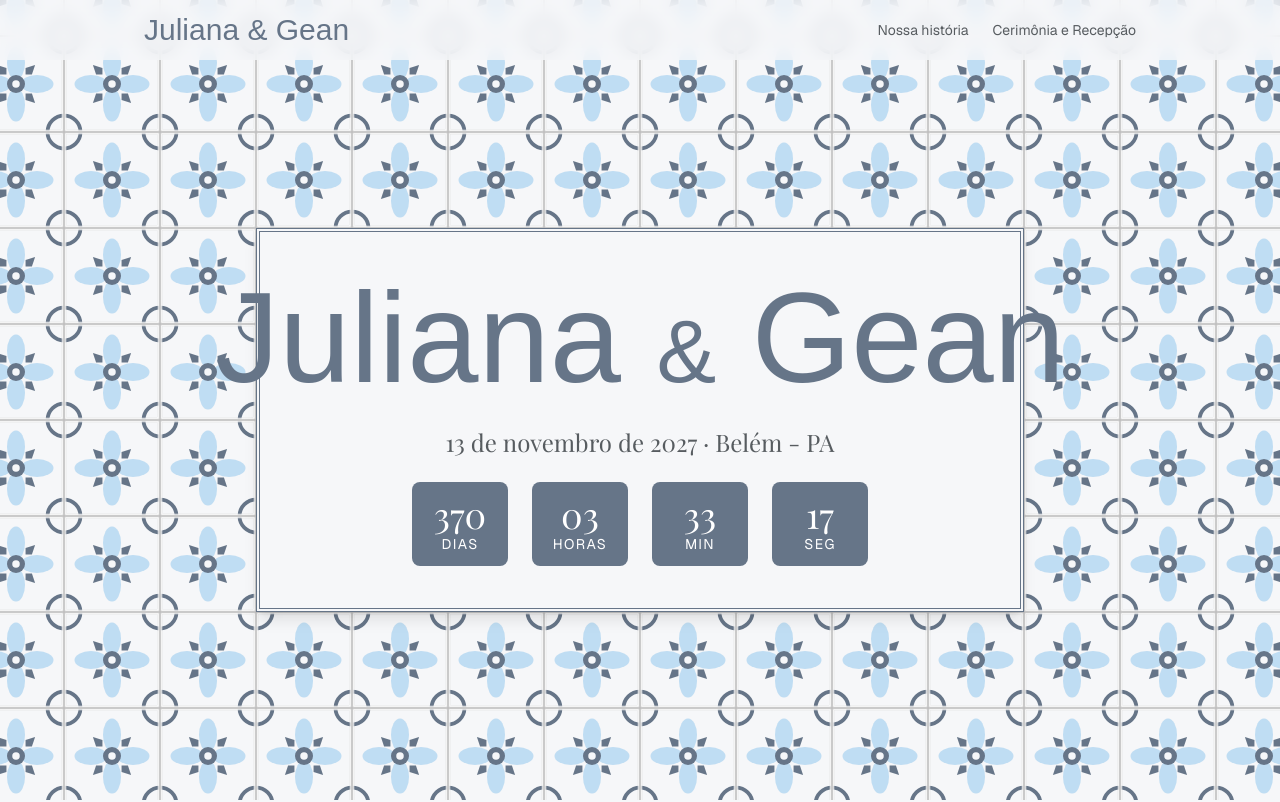
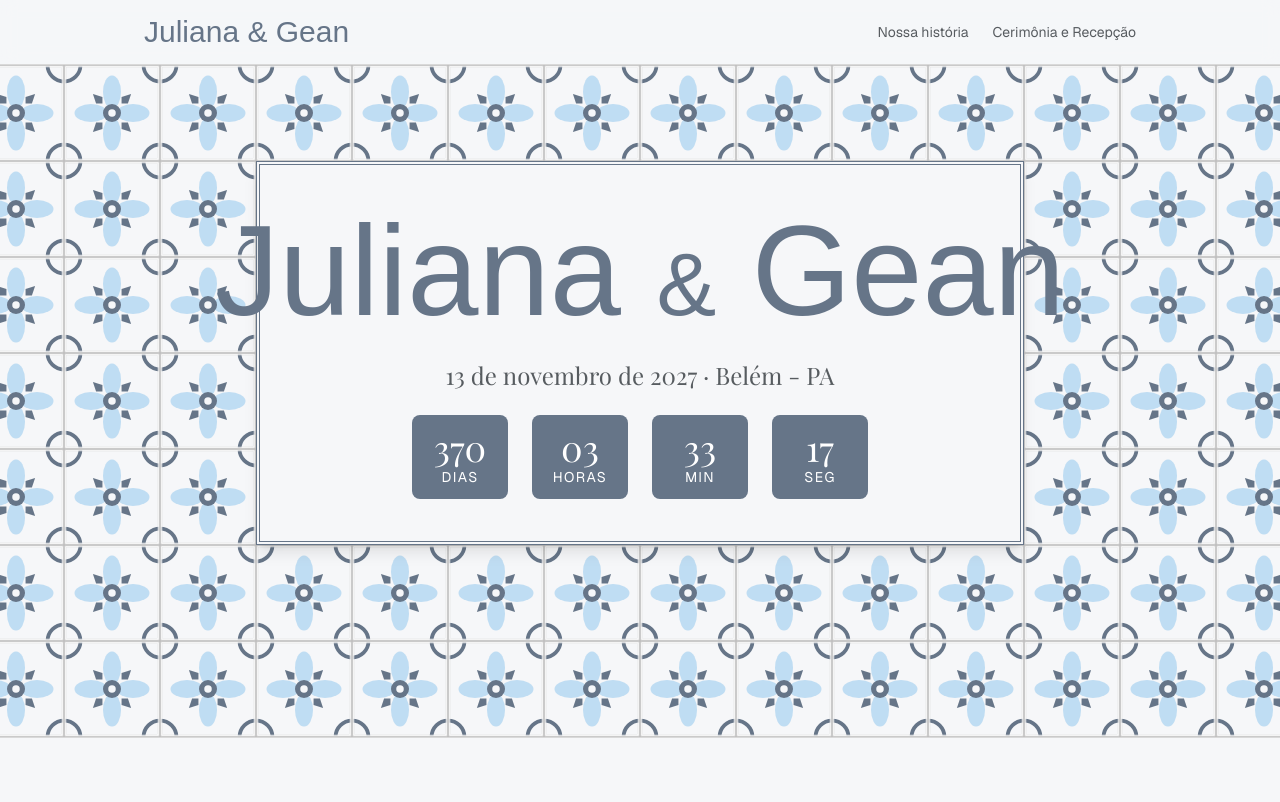
Before and after one commit to gean-costa/wedding-gj-site, a Next.js app: page / in a window 1280 px wide. Shown: the top 802 px of the page. Built offline with nearby package versions, Linux system fonts and the light colour scheme; a web font is replaced by a local one.

Commit message:
Página inicial: parede de azulejos com altura inteira e juntas aparentes nas bordas

```diff
--- a/src/app/page.tsx
+++ b/src/app/page.tsx
@@ -1,6 +1,14 @@
+import type { CSSProperties } from "react";
 import { AzulejoGrid } from "@/components/Azulejo";
 import { Countdown } from "@/components/Countdown";
 import { mapsEmbedUrl, mapsSearchUrl, wedding, type Venue } from "@/lib/wedding";
+
+// Altura da parede da página inicial: a tela menos o menu (4rem), arredondada
+// para baixo até um número inteiro de azulejos, com no mínimo uma fileira
+// acima e uma abaixo do cartão.
+const heroHeight = {
+  "--h": "max(calc(var(--tile) * (var(--rows) + 2)), round(down, calc(100svh - 4rem), var(--tile)))",
+} as CSSProperties;
 
 const navLinks = [
   { href: "#historia", label: "Nossa história" },
@@ -11,7 +19,7 @@ export default function Home() {
   return (
     <>
       <header className="fixed inset-x-0 top-0 z-10 bg-background/80 backdrop-blur">
-        <nav className="mx-auto flex max-w-5xl items-center justify-between px-4 py-3">
+        <nav className="mx-auto flex h-16 max-w-5xl items-center justify-between px-4">
           <a href="#inicio" className="whitespace-nowrap font-script text-3xl text-accent">
             {wedding.shortNames}
           </a>
@@ -27,10 +35,16 @@ export default function Home() {
         </nav>
       </header>
 
-      <main className="flex-1">
+      <main className="flex-1 pt-16">
         {/*
-          O cartão mede um número inteiro de azulejos (--cols x --rows de --tile)
-          e a grade nasce no canto dele, então as bordas caem nas juntas.
+          Parede de azulejos encaixada na grade:
+          - a altura da parede (--h) é um número inteiro de azulejos, então ela
+            começa e termina numa junta;
+          - o cartão mede --cols x --rows azulejos e fica a um número inteiro de
+            fileiras do topo; na horizontal a grade é ancorada na borda esquerda
+            do cartão, então as quatro bordas dele caem nas juntas;
+          - a borda de cima e de baixo da seção completa a meia junta que o
+            azulejo desenha na própria borda.
           Tamanhos por faixa de tela:
             < 360px:  azulejo 48px, cartão 6x6 (288x288)
             ≥ 360px:  azulejo 56px, cartão 6x6 (336x336)
@@ -39,11 +53,17 @@ export default function Home() {
         */}
         <section
           id="inicio"
-          className="relative flex min-h-svh items-center justify-center overflow-hidden pb-10 pt-20 [--cols:6] [--rows:6] [--tile:48px] min-[360px]:[--tile:56px] sm:[--cols:7] sm:[--rows:4] sm:[--tile:80px] lg:[--cols:8] lg:[--tile:96px]"
+          className="border-y-[length:max(1px,calc(var(--tile)*0.016))] border-mist [--cols:6] [--rows:6] [--tile:48px] min-[360px]:[--tile:56px] sm:[--cols:7] sm:[--rows:4] sm:[--tile:80px] lg:[--cols:8] lg:[--tile:96px]"
+          style={heroHeight}
         >
-          <div className="relative h-[calc(var(--tile)*var(--rows))] w-[calc(var(--tile)*var(--cols))] shrink-0">
-            <AzulejoGrid id="azulejo-inicio" />
-            <div className="relative flex h-full flex-col items-center justify-center gap-4 border-4 border-double border-primary bg-paper px-4 text-center shadow-lg sm:gap-6 sm:px-10">
+          <div className="relative h-[var(--h)] overflow-hidden">
+            <div className="absolute top-0" style={{ left: "calc(50% - var(--tile) * var(--cols) / 2)" }}>
+              <AzulejoGrid id="azulejo-inicio" />
+            </div>
+            <div
+              className="relative mx-auto flex h-[calc(var(--tile)*var(--rows))] w-[calc(var(--tile)*var(--cols))] flex-col items-center justify-center gap-4 border-4 border-double border-primary bg-paper px-4 text-center shadow-lg sm:gap-6 sm:px-10"
+              style={{ marginTop: "round(down, calc((var(--h) - var(--tile) * var(--rows)) / 2), var(--tile))" }}
+            >
               <h1 className="whitespace-nowrap font-script text-[55px] leading-none text-primary min-[360px]:text-[64px] sm:text-[92px] lg:text-[128px]">
                 {wedding.brideFirstName} <span className="text-[0.7em]">&</span>{" "}
                 {wedding.groomFirstName}
```
